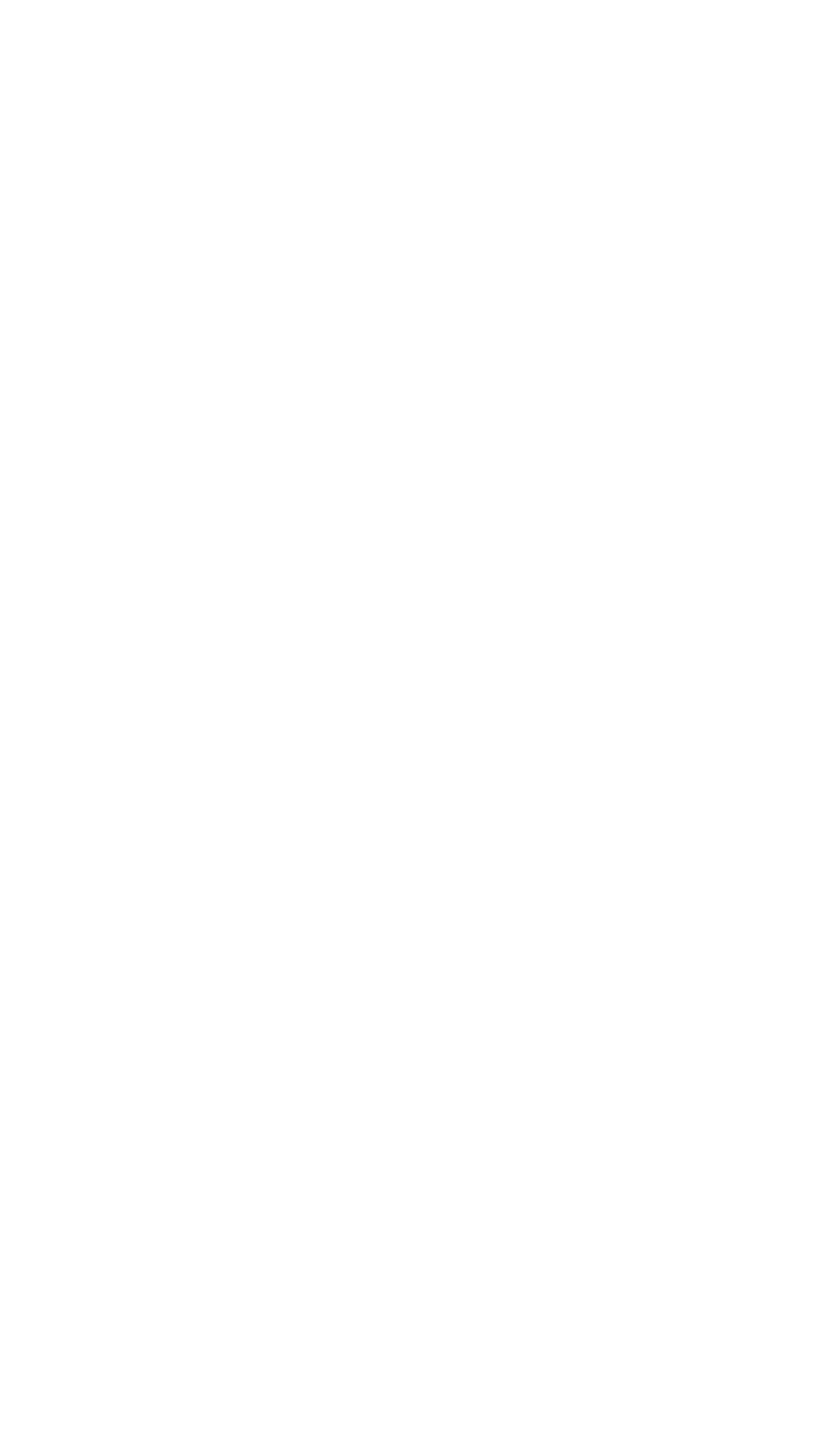
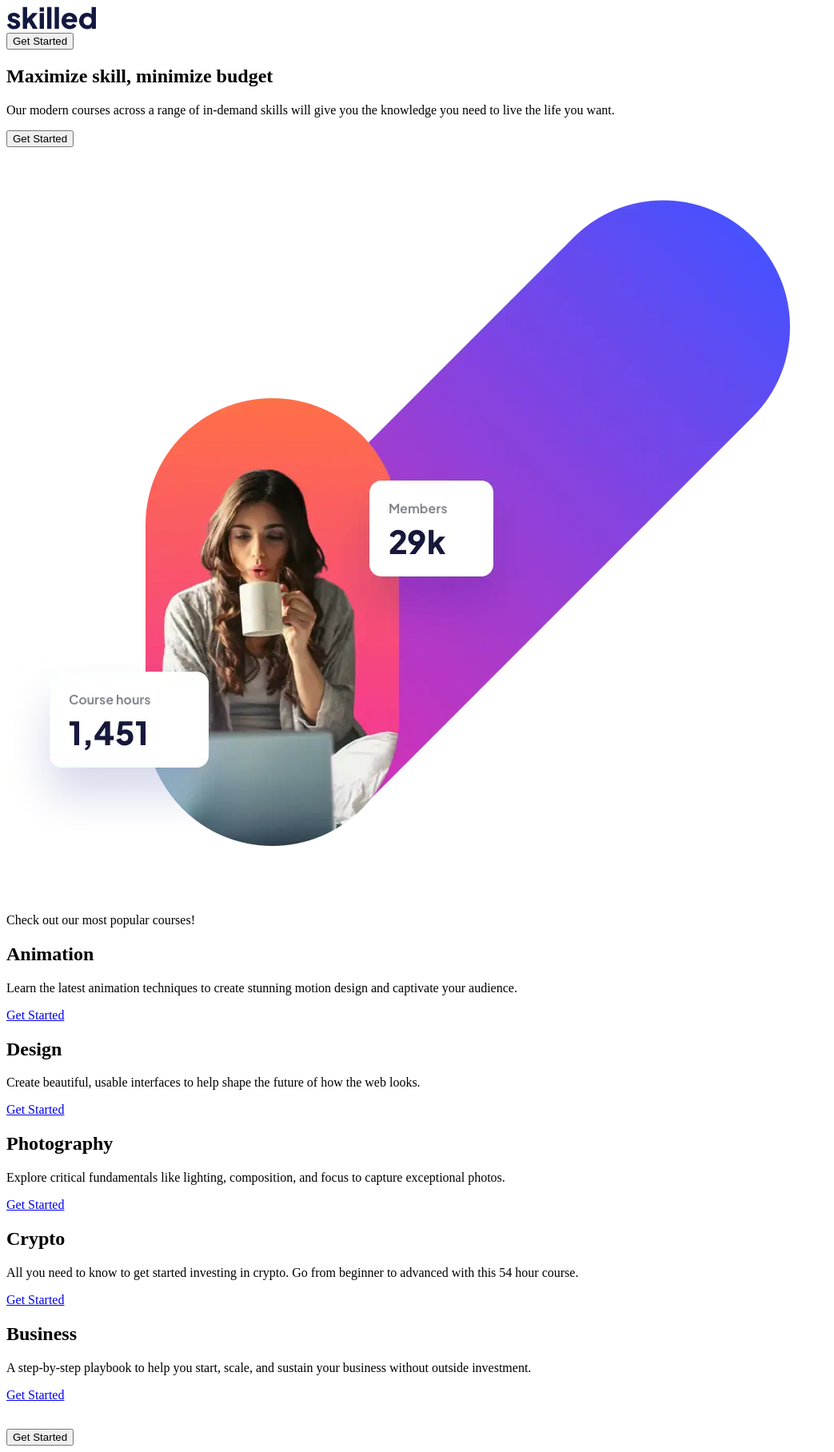
Before and after one commit to NoonPanirSabzi/skilled-elearning, a plain HTML site: page index.html in a window 1280 px wide. Shown: the whole page at 80% size, without its empty margins (0-1043 px from the left). Before the commit the page ends 800 px from the top, so only its background shows below. Drawn offline with Linux system fonts and the light colour scheme.

Commit message:
Add page HTML structure

```diff
--- a/index.html
+++ b/index.html
@@ -15,42 +15,130 @@
     <title>Skilled e-learning</title>
   </head>
   <body>
-    <!-- Get Started
+    <header>
+      <div class="header-logo-wrapper">
+        <img src="assets/logo-dark.svg" alt="skilled-logo" />
+      </div>
+      <div class="header-btn-wrapper">
+        <button class="btn-secondary">Get Started</button>
+      </div>
+    </header>
+    <main>
+      <section class="intro-content">
+        <h1>Maximize skill, minimize budget</h1>
+        <p>
+          Our modern courses across a range of in-demand skills will give you
+          the knowledge you need to live the life you want.
+        </p>
+        <button class="btn-primary">Get Started</button>
+        <div class="img-hero-wrapper">
+          <picture>
+            <!-- Desktop -->
+            <source
+              media="(min-width: 1080px)"
+              srcset="
+                /assets/image-hero-desktop.webp    1x,
+                /assets/image-hero-desktop@2x.webp 2x
+              "
+              type="image/webp"
+            />
+            <source
+              media="(min-width: 1080px)"
+              srcset="
+                /assets/image-hero-desktop.png    1x,
+                /assets/image-hero-desktop@2x.png 2x
+              "
+              type="image/png"
+            />
 
-  Maximize skill, minimize budget
+            <!-- Tablet -->
+            <source
+              media="(min-width: 600px)"
+              srcset="
+                /assets/image-hero-tablet.webp    1x,
+                /assets/image-hero-tablet@2x.webp 2x
+              "
+              type="image/webp"
+            />
+            <source
+              media="(min-width: 600px)"
+              srcset="
+                /assets/image-hero-tablet.png    1x,
+                /assets/image-hero-tablet@2x.png 2x
+              "
+              type="image/png"
+            />
 
-  Our modern courses across a range of in-demand skills will give you the
-  knowledge you need to live the life you want.
+            <!-- Mobile -->
+            <source
+              srcset="
+                /assets/image-hero-mobile.webp    1x,
+                /assets/image-hero-mobile@2x.webp 2x
+              "
+              type="image/webp"
+            />
 
-  Get Started
-
-  Check out our most popular courses!
-
-  Animation
-  Learn the latest animation techniques to create stunning motion
-  design and captivate your audience.
-  Get Started
-
-  Design
-  Create beautiful, usable interfaces to help shape the future of
-  how the web looks.
-  Get Started
-
-  Photography
-  Explore critical fundamentals like lighting, composition, and focus
-  to capture exceptional photos.
-  Get Started
-
-  Crypto
-  All you need to know to get started investing in crypto. Go from beginner
-  to advanced with this 54 hour course.
-  Get Started
-
-  Business
-  A step-by-step playbook to help you start, scale, and sustain your business
-  without outside investment.
-  Get Started
-
-  Get Started -->
+            <img
+              src="assets/image-hero-mobile.png"
+              alt="image-hero"
+              srcset="
+                assets/image-hero-mobile.png    1x,
+                assets/image-hero-mobile@2x.png 2x
+              "
+              type="image/png"
+            />
+          </picture>
+        </div>
+      </section>
+      <section class="features">
+        <div>
+          <p>Check out our most popular courses!</p>
+        </div>
+        <div>
+          <h2>Animation</h2>
+          <p>
+            Learn the latest animation techniques to create stunning motion
+            design and captivate your audience.
+          </p>
+          <a href="#" class="link-primary">Get Started</a>
+        </div>
+        <div>
+          <h2>Design</h2>
+          <p>
+            Create beautiful, usable interfaces to help shape the future of how
+            the web looks.
+          </p>
+          <a href="#" class="link-primary">Get Started</a>
+          <h2>Photography</h2>
+          <p>
+            Explore critical fundamentals like lighting, composition, and focus
+            to capture exceptional photos.
+          </p>
+          <a href="#" class="link-primary">Get Started</a>
+          <h2>Crypto</h2>
+          <p>
+            All you need to know to get started investing in crypto. Go from
+            beginner to advanced with this 54 hour course.
+          </p>
+          <a href="#" class="link-primary">Get Started</a>
+          <h2>Business</h2>
+          <p>
+            A step-by-step playbook to help you start, scale, and sustain your
+            business without outside investment.
+          </p>
+          <a href="#" class="link-primary">Get Started</a>
+        </div>
+      </section>
+    </main>
+    <footer>
+      <div class="footer-wrapper">
+        <div class="footer-logo-wrapper">
+          <img src="/assets/logo-light.svg" alt="" />
+        </div>
+        <div class="footer-btn-wrapper">
+          <button class="btn-tertiary">Get Started</button>
+        </div>
+      </div>
+    </footer>
   </body>
 </html>
```
